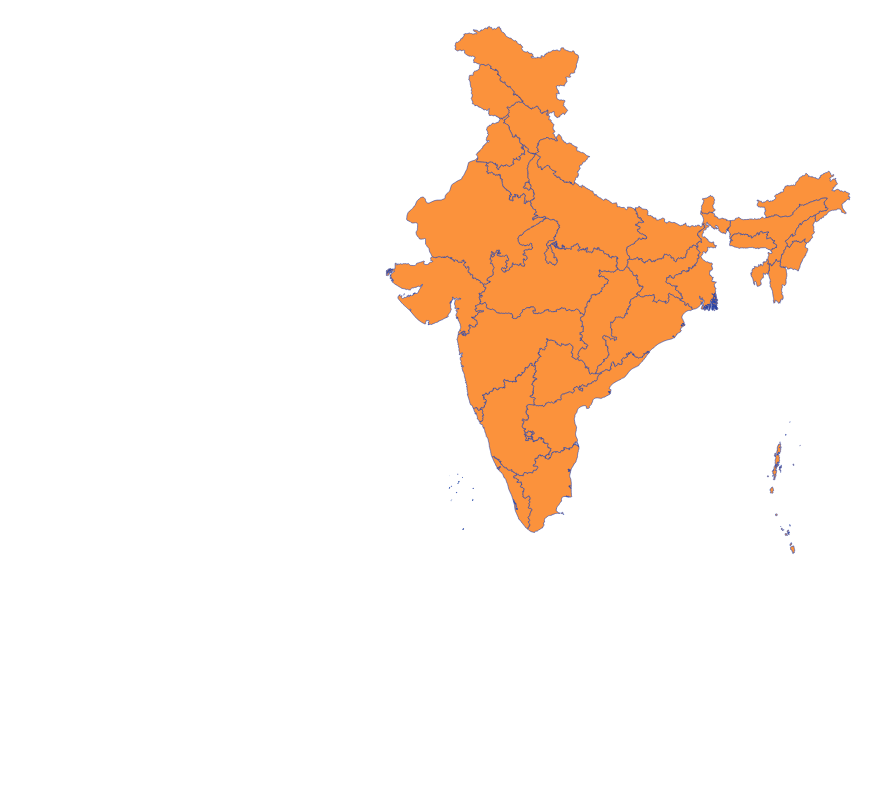
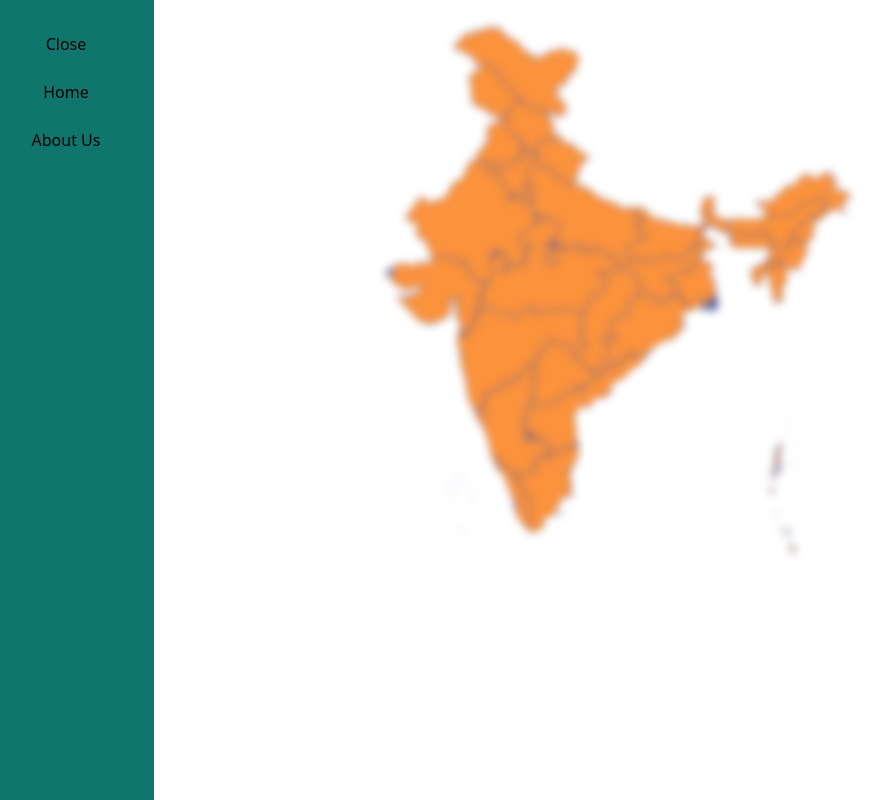
Before and after one commit to aryanshenoy/ExploreIndia, a React (Vite) app in the folder client/: page / in a window 1280 px wide. Shown: the whole page, without its empty margins (22-908 px from the left). Built offline with nearby package versions, Linux system fonts and the light colour scheme.

Commit message:
NavBar Update

```diff
--- a/client/src/App.jsx
+++ b/client/src/App.jsx
@@ -7,6 +7,7 @@ function App(){
 
 	const [findingHoveredState,setfindingHoveredState] = useState(null);
 	const [boxPosition,setboxPosition] = useState({x : 0 , y : 0});
+	const [navIsOpen,setnavIsOpen] = useState(true);
 
 	useEffect(() => {
 		const handleMouseMovement = (event) => {
@@ -22,12 +23,16 @@ function App(){
 
 	return(
 		<>
-			<Map onStateHover={setfindingHoveredState}></Map>
-			{findingHoveredState &&
-			<InfoBox
+
+			<NavBar navBarStatus={navIsOpen} toggleNav={() => setnavIsOpen(!navIsOpen)}></NavBar>
+			<div className={navIsOpen ? "blur-sm" : ""}>
+				<Map onStateHover={setfindingHoveredState}></Map>
+				{findingHoveredState &&
+				<InfoBox
 			 	currentState={findingHoveredState}
 				boxPosition={boxPosition}>
-			</InfoBox>}
+				</InfoBox>}
+			</div>
 		</>
 	)
 }
--- a/client/src/InfoBox.jsx
+++ b/client/src/InfoBox.jsx
@@ -1,3 +1,4 @@
+//aryan.
 import { useState } from "react"
 import { useEffect } from "react"
 
--- a/client/src/NavBar.jsx
+++ b/client/src/NavBar.jsx
@@ -1,13 +1,25 @@
-function NavBar(){
+import { useState } from "react";
+
+function NavBar({navBarStatus,toggleNav}){
+
+    const toggle = () => {
+        toggleNav(navBarStatus);
+    };
+
     return(
-        <div className="h-full float-left font-mono bg-gray-700 w-52 flex-row ">
-            <nav>
-                <ul className="list-none m-0 p-0">
-                    <li className="display-block"><a href="">Home</a></li>
-                    <li><a href="">About Us</a></li>
-                </ul>
-            </nav>
+        <>
+        <div id="navBarView" className={`${navBarStatus?"w-44":"w-0"} transition-all bg-teal-700 h-screen pt-5 fixed top-0 left-0 z-0.1 text-center`}>
+            <button className="p-3 rounded hover:bg-red-950"
+                    onClick={toggle}>
+                {navBarStatus ? "Close" : "Open"}
+            </button>
+            {navBarStatus && <div>
+                                <a className = "block pt-3 ps-3 pb-3 pr-3 rounded" href="">Home</a>
+                                <a className = "block pt-3 ps-3 pb-3 pr-3 rounded" href="">About Us</a>
+                             </div>
+            }
         </div>
+        </>
     );
 }
 
--- a/client/tailwind.config.js
+++ b/client/tailwind.config.js
@@ -7,6 +7,9 @@ export default {
     extend: {
       scale: {
         '580':'0.58'
+      },
+      zIndex: {
+        '0.1':'1'
       }
     },
   },
```
Also changed, not shown: client/src/assets/three-lines-menu-svgrepo-com.svg (added).
